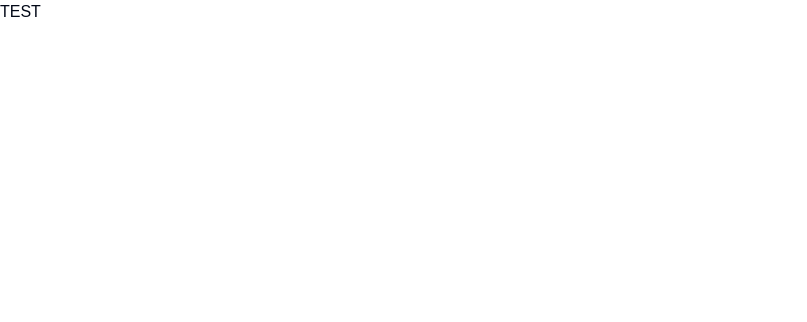
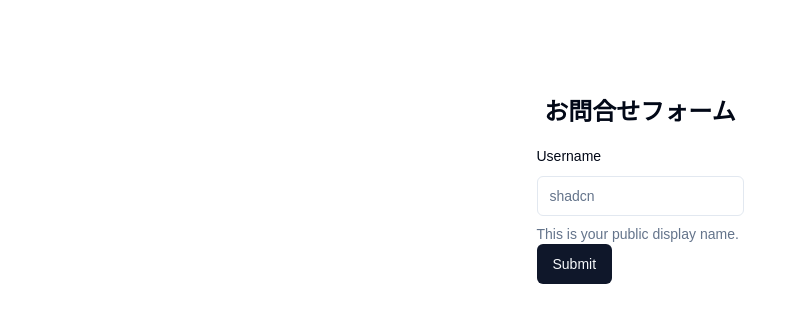
Before and after one commit to IkeCairns/shin-inquiry-form, a Next.js app: page / in a window 1280 px wide. Shown: the top 322 px of the page, without its empty margins (0-807 px from the left). Built offline with nearby package versions, Linux system fonts and the light colour scheme.

Commit message:
fixed to shin tutorial

```diff
--- a/app/layout.tsx
+++ b/app/layout.tsx
@@ -24,7 +24,7 @@ export default function RootLayout({
   children: React.ReactNode;
 }>) {
   return (
-    <html lang="en">
+    <html lang="ja">
       <body
         className={`${geistSans.variable} ${geistMono.variable} antialiased`}
       >
--- a/app/page.tsx
+++ b/app/page.tsx
@@ -1,17 +1,12 @@
 "use client"
 
-import { z } from "zod"
-
-const formSchema = z.object({
-  username: z.string().min(2).max(50),
-})
-
-
+import InquiryForm from "@/components/InquiryForm/InquiryForm"
 
 export default function Home() {
   return (
-    <main>
-      <h1>TEST</h1>
+    <main className="flex min-h-screen flex-col items-center p-24">
+      <h2 className="font-semibold text-2xl mb-4">お問合せフォーム</h2>
+      <InquiryForm />
     </main>
   );
 }
--- /dev/null
+++ b/components/InquiryForm/InquiryForm.tsx
@@ -0,0 +1,69 @@
+import React from 'react'
+
+import { zodResolver } from "@hookform/resolvers/zod"
+import { useForm } from "react-hook-form"
+import { z } from "zod"
+
+import { Button } from "@/components/ui/button"
+import {
+  Form,
+  FormControl,
+  FormDescription,
+  FormField,
+  FormItem,
+  FormLabel,
+  FormMessage
+} from "@/components/ui/form"
+import { Input } from "@/components/ui/input"
+
+const formSchema = z.object({
+  username:
+    z.string()
+    .min(2, {
+      message: "Username must be at least 2 characters."
+    })
+    .max(50, {
+      message: "Username must be under 50 characters."
+    }),
+})
+
+const InquiryForm = () => {
+  // Define the form
+  const form = useForm<z.infer<typeof formSchema>>({
+    resolver: zodResolver(formSchema),
+    defaultValues: {
+      username: "",
+    },
+  })
+
+  // Define a submit handler
+  function onSubmit(values: z.infer<typeof formSchema>) {
+    console.log(values)
+  }
+
+  return (
+    <Form {...form}>
+      <form onSubmit={form.handleSubmit(onSubmit)}>
+        <FormField
+          control={form.control}
+          name="username"
+          render={({ field }) => (
+            <FormItem>
+              <FormLabel>Username</FormLabel>
+              <FormControl>
+                <Input placeholder="shadcn" {...field} />
+              </FormControl>
+              <FormDescription>
+                This is your public display name.
+              </FormDescription>
+              <FormMessage />
+            </FormItem>
+          )}
+        />
+        <Button type="submit">Submit</Button>
+      </form>
+    </Form>
+  )
+}
+
+export default InquiryForm
```
Also changed, not shown: 1 other file (tests, documents, lock files or other folders).
